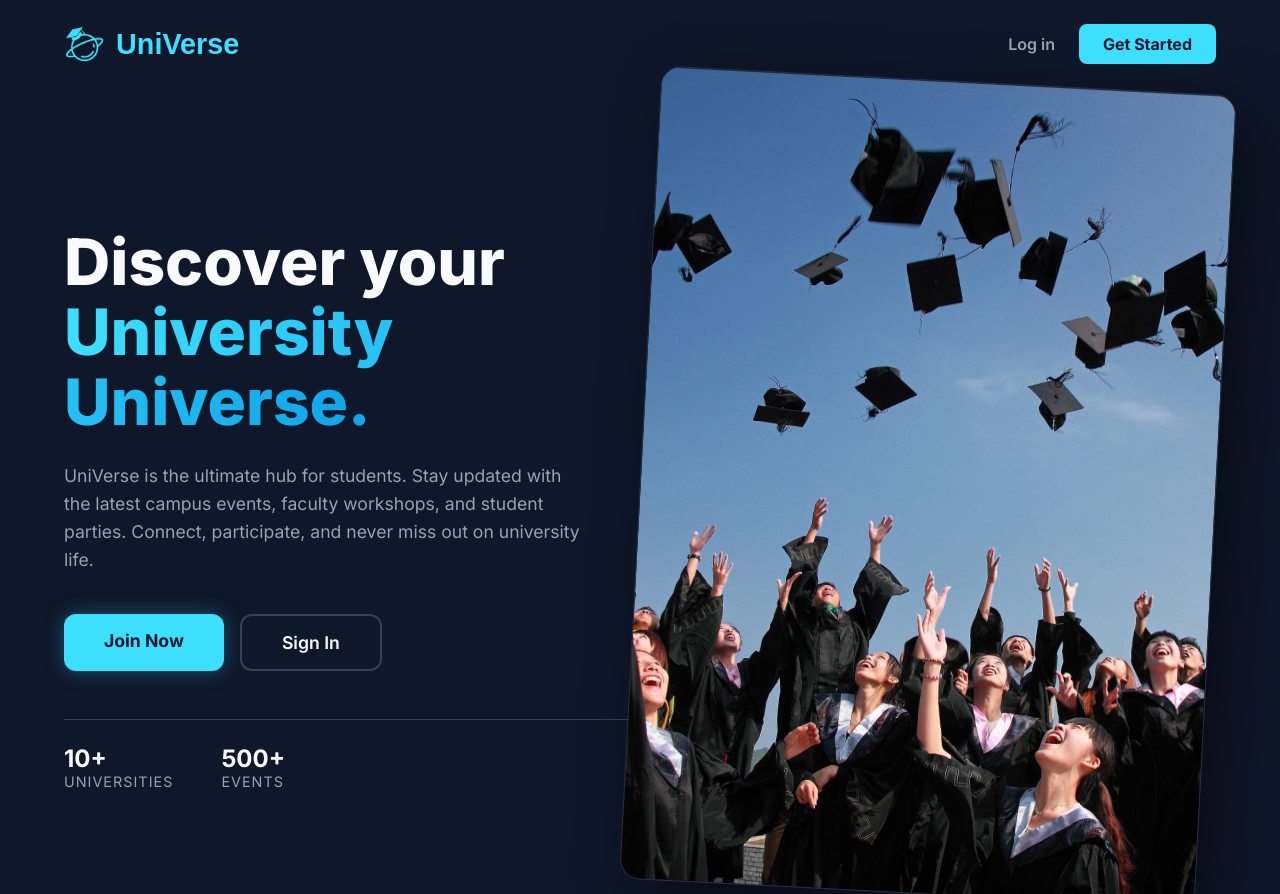
After one commit to gabbla05/UniVerse, a PHP site: page /public/views/landing.html in a window 1280 px wide. The commit adds this page. Run offline with PHP 8.4, Linux system fonts and the light colour scheme; some web fonts are replaced.

Commit message:
landing page

```diff
--- a/Routing.php
+++ b/Routing.php
@@ -5,6 +5,10 @@ require_once 'src/controllers/SecurityController.php';
 class Routing {
 
     public static $routes = [
+        "" => [ // Pusty string oznacza stronę główną "/"
+            "controller" => "AppController", // Użyjemy AppController bo to prosta strona statyczna
+            "action" => "landing"
+        ],
         "login" => [
             "controller" => "SecurityController",
             "action" => "login"
@@ -32,7 +36,7 @@ class Routing {
                 $controllerObj->$action();
                 break;
             default:
-                include 'public/views/404.html';
+                include 'public/views/landing.html';
                 break;
         }
     }
--- /dev/null
+++ b/public/styles/landing.css
@@ -0,0 +1,202 @@
+/* --- NAVBAR --- */
+.navbar {
+    display: flex;
+    justify-content: space-between;
+    align-items: center;
+    padding: 1.5rem 4rem; /* Duże odstępy dla nowoczesnego wyglądu */
+    position: absolute; /* Navbar unosi się nad tłem */
+    top: 0;
+    left: 0;
+    width: 100%;
+    z-index: 10;
+}
+
+.logo-container {
+    display: flex;
+    align-items: center;
+    gap: 12px;
+}
+.logo-img { height: 40px; width: auto; }
+.logo-text {
+    font-size: 1.8rem;
+    font-weight: 700;
+    color: var(--accent-neon);
+    font-family: 'LogoFont', sans-serif;
+}
+
+.nav-buttons {
+    display: flex;
+    align-items: center;
+    gap: 1.5rem;
+}
+
+/* Przycisk "Log in" - sam tekst */
+.btn-text {
+    color: var(--text-gray);
+    font-weight: 600;
+    font-size: 1rem;
+}
+.btn-text:hover { color: var(--text-white); }
+
+/* Przycisk "Get Started" - mały neonowy */
+.btn-primary {
+    padding: 0.6rem 1.5rem;
+    background-color: var(--accent-neon);
+    color: var(--bg-dark);
+    font-weight: 700;
+    border-radius: 8px;
+    transition: transform 0.2s, background-color 0.2s;
+}
+.btn-primary:hover {
+    background-color: var(--accent-hover);
+    color: var(--bg-dark) !important;
+    transform: translateY(-2px);
+}
+
+
+/* --- HERO SECTION --- */
+.hero {
+    display: flex;
+    align-items: center;
+    justify-content: space-between;
+    min-height: 100vh; /* Cały ekran */
+    padding: 0 4rem;
+    padding-top: 80px; /* Miejsce na navbar */
+    position: relative;
+    overflow: hidden;
+}
+
+/* LEWA STRONA (TEKST) */
+.hero-content {
+    flex: 1;
+    max-width: 600px;
+    z-index: 2;
+}
+
+.hero-title {
+    font-size: 4rem; /* Bardzo duży tekst */
+    line-height: 1.1;
+    font-weight: 800;
+    margin-bottom: 1.5rem;
+    color: var(--text-white);
+}
+
+.highlight {
+    color: var(--accent-neon); /* Neonowy akcent w tytule */
+    /* Opcjonalnie: gradient tekstu */
+    background: linear-gradient(90deg, var(--accent-neon), #0EA5E9);
+    -webkit-background-clip: text;
+    -webkit-text-fill-color: transparent;
+}
+
+.hero-desc {
+    font-size: 1.1rem;
+    color: var(--text-gray);
+    line-height: 1.6;
+    margin-bottom: 2.5rem;
+    max-width: 90%;
+}
+
+.hero-actions {
+    display: flex;
+    gap: 1rem;
+    margin-bottom: 3rem;
+}
+
+/* Duży guzik Join Now */
+.btn-large {
+    padding: 1rem 2.5rem;
+    background-color: var(--accent-neon);
+    color: var(--bg-dark);
+    font-weight: 700;
+    font-size: 1.1rem;
+    border-radius: 12px;
+    transition: all 0.3s;
+    box-shadow: 0 0 20px rgba(61, 223, 255, 0.3); /* Neonowa poświata */
+}
+.btn-large:hover {
+    background-color: var(--accent-hover);
+    /* KLUCZOWA POPRAWKA: Wymuszamy, żeby tekst pozostał ciemny */
+    color: var(--bg-dark) !important;
+
+    box-shadow: 0 0 30px rgba(61, 223, 255, 0.6); /* Zwiększyłem trochę poświatę */
+    transform: translateY(-3px);
+}
+
+/* Guzik Sign In (obramowanie) */
+.btn-outline {
+    padding: 1rem 2.5rem;
+    background-color: transparent;
+    border: 2px solid var(--input-border);
+    color: var(--text-white);
+    font-weight: 600;
+    font-size: 1.1rem;
+    border-radius: 12px;
+    transition: all 0.3s;
+}
+.btn-outline:hover {
+    border-color: var(--accent-neon);
+    color: var(--accent-neon);
+}
+
+/* Statystyki na dole */
+.stats {
+    display: flex;
+    gap: 3rem;
+    border-top: 1px solid var(--input-border);
+    padding-top: 1.5rem;
+}
+.stat-item { display: flex; flex-direction: column; }
+.stat-number { font-size: 1.5rem; font-weight: 700; color: var(--text-white); }
+.stat-label { font-size: 0.9rem; color: var(--text-gray); text-transform: uppercase; letter-spacing: 1px; }
+
+
+/* PRAWA STRONA (ZDJĘCIE) */
+.hero-image-container {
+    flex: 1;
+    display: flex;
+    justify-content: flex-end;
+    position: relative;
+}
+
+.hero-img {
+    width: 100%;
+    max-width: 600px;
+    border-radius: 20px;
+    position: relative;
+    z-index: 2;
+    /* Lekki obrót dla dynamiki */
+    transform: rotate(3deg);
+    box-shadow: 20px 20px 60px rgba(0,0,0,0.5);
+    border: 1px solid rgba(255,255,255,0.1);
+}
+
+/* Neonowa plama pod zdjęciem */
+.blob {
+    position: absolute;
+    top: 50%;
+    left: 50%;
+    transform: translate(-50%, -50%);
+    width: 500px;
+    height: 500px;
+    background: radial-gradient(circle, rgba(61,223,255,0.2) 0%, rgba(15,23,42,0) 70%);
+    z-index: 1;
+    pointer-events: none;
+}
+
+/* RESPANSYWNOŚĆ */
+@media screen and (max-width: 1024px) {
+    .hero {
+        flex-direction: column-reverse; /* Na telefonie zdjęcie na górę, tekst pod spód? Albo odwrotnie */
+        justify-content: center;
+        text-align: center;
+        padding-top: 100px;
+    }
+
+    .hero-content { align-items: center; margin-top: 2rem; }
+    .hero-title { font-size: 3rem; }
+    .hero-actions { justify-content: center; }
+    .stats { justify-content: center; }
+    .hero-image-container { justify-content: center; }
+    .hero-img { transform: rotate(0); max-width: 80%; }
+}
--- /dev/null
+++ b/public/views/landing.html
@@ -0,0 +1,58 @@
+<!DOCTYPE html>
+<html lang="en">
+<head>
+    <meta charset="UTF-8">
+    <meta name="viewport" content="width=device-width, initial-scale=1.0">
+    <title>UniVerse - Welcome</title>
+    <link rel="stylesheet" type="text/css" href="/public/styles/main.css">
+    <link rel="stylesheet" type="text/css" href="/public/styles/landing.css">
+    <link href="https://fonts.googleapis.com/css2?family=Inter:wght@400;500;600;700;800&display=swap" rel="stylesheet">
+</head>
+<body>
+
+    <nav class="navbar">
+        <div class="logo-container">
+            <img src="/public/img/logo.png" alt="UniVerse Logo" class="logo-img">
+            <span class="logo-text">UniVerse</span>
+        </div>
+        <div class="nav-buttons">
+            <a href="/login" class="btn-text">Log in</a>
+            <a href="/register" class="btn-primary">Get Started</a>
+        </div>
+    </nav>
+
+    <header class="hero">
+        <div class="hero-content">
+            <h1 class="hero-title">
+                Discover your <br>
+                <span class="highlight">University Universe.</span>
+            </h1>
+            <p class="hero-desc">
+                UniVerse is the ultimate hub for students. Stay updated with the latest campus events,
+                faculty workshops, and student parties. Connect, participate, and never miss out on university life.
+            </p>
+            <div class="hero-actions">
+                <a href="/register" class="btn-large">Join Now</a>
+                <a href="/login" class="btn-outline">Sign In</a>
+            </div>
+
+            <div class="stats">
+                <div class="stat-item">
+                    <span class="stat-number">10+</span>
+                    <span class="stat-label">Universities</span>
+                </div>
+                <div class="stat-item">
+                    <span class="stat-number">500+</span>
+                    <span class="stat-label">Events</span>
+                </div>
+            </div>
+        </div>
+
+        <div class="hero-image-container">
+            <div class="blob"></div>
+            <img src="/public/img/login-hero.png" alt="Students celebrating" class="hero-img">
+        </div>
+    </header>
+
+</body>
+</html>
--- a/src/controllers/AppController.php
+++ b/src/controllers/AppController.php
@@ -26,4 +26,8 @@ class AppController {
         }
         print $output;
     }
+
+    public function landing() {
+        return $this->render('landing');
+    }
 }
```
